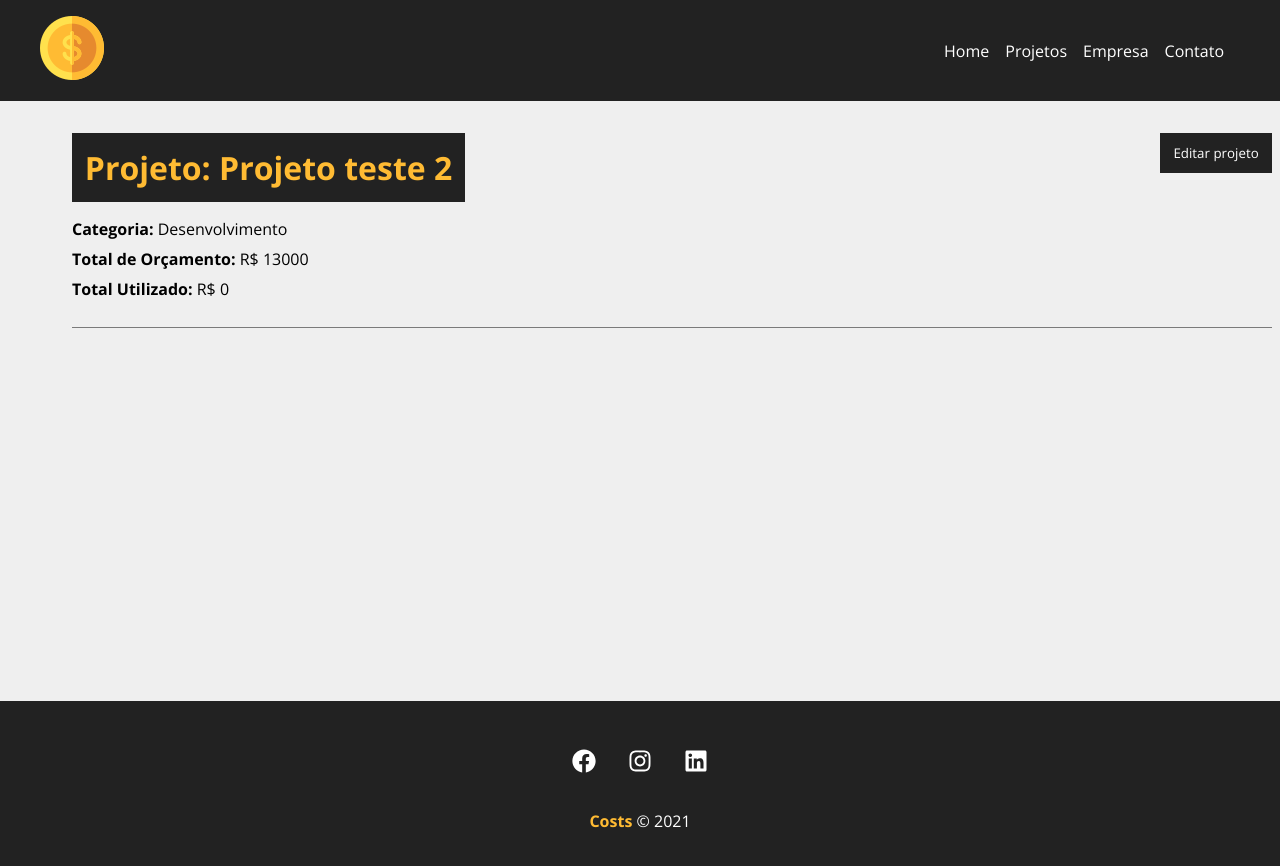
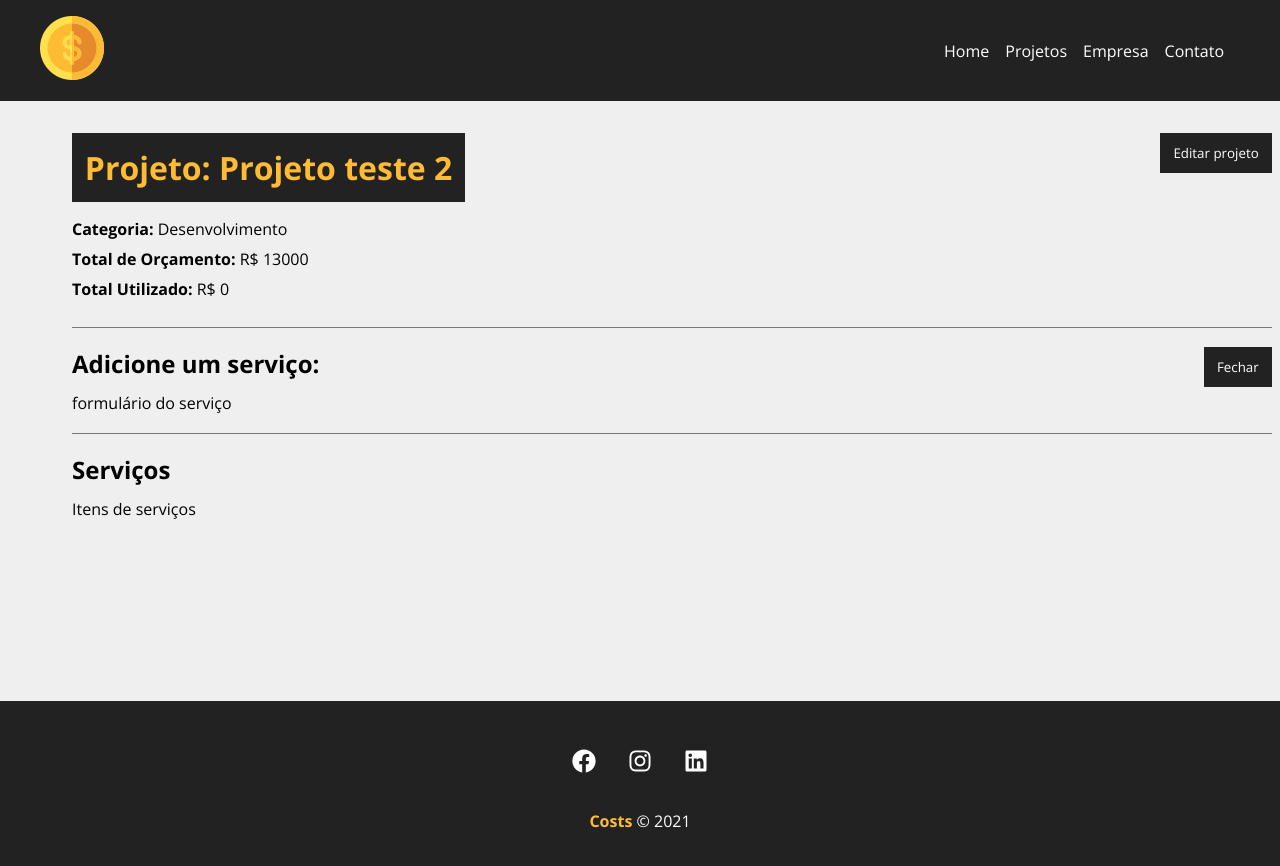
Before and after one commit to will-cesar/react-crud-projetos, a React (Create React App) app: page /project/2 in a window 1280 px wide. Shown: the top 866 px of the page. Built offline with nearby package versions, Linux system fonts and the light colour scheme; data requests are answered from the project's data file.

Commit message:
Aula 33 - Criando área de serviços - Edit readme

```diff
--- a/src/components/pages/Project.js
+++ b/src/components/pages/Project.js
@@ -11,6 +11,7 @@
   const { id } = useParams();
   const [project, setProject] = useState([]);
   const [showProjectForm, setShowProjectForm] = useState(false);
+  const [showServiceForm, setShowServiceForm] = useState(true);
   const [message, setMessage] = useState();
   const [type, setType] = useState();
 
@@ -31,6 +32,8 @@
   }, [id]);
 
   function editPost(project) {
+    setMessage("");
+
     if (project.budget < project.cost) {
       setMessage("O orçamento não pode ser menor que o custo do projeto!");
       setType("error");
@@ -56,6 +59,10 @@
 
   function toggleProjectForm() {
     setShowProjectForm(!showProjectForm);
+  }
+
+  function toggleServiceForm() {
+    setShowServiceForm(!showServiceForm);
   }
 
   return (
@@ -95,6 +102,22 @@
                 </div>
               )}
             </div>
+
+            <div className={styles.service_form_container}>
+              <h2>Adicione um serviço:</h2>
+              <button className={styles.btn} onClick={toggleServiceForm}>
+                {!showServiceForm ? "Adicionar serviço" : "Fechar"}
+              </button>
+
+              <div className={styles.project_info}>
+                {showServiceForm && <div>formulário do serviço</div>}
+              </div>
+            </div>
+
+            <h2>Serviços</h2>
+            <Container customClass="start">
+              <p>Itens de serviços</p>
+            </Container>
           </Container>
         </div>
       ) : (
```
Also changed, not shown: 1 other file (tests, documents, lock files or other folders).
